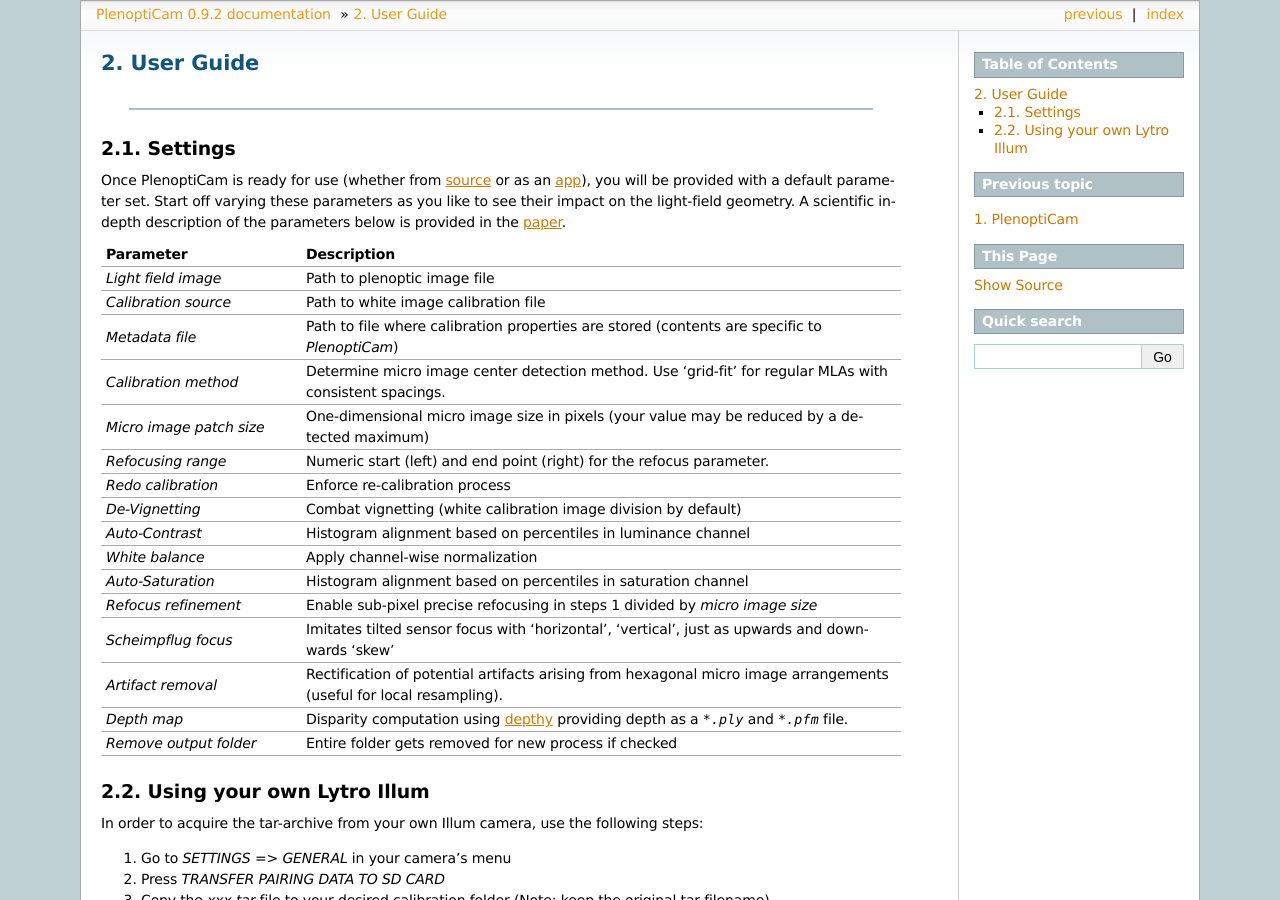
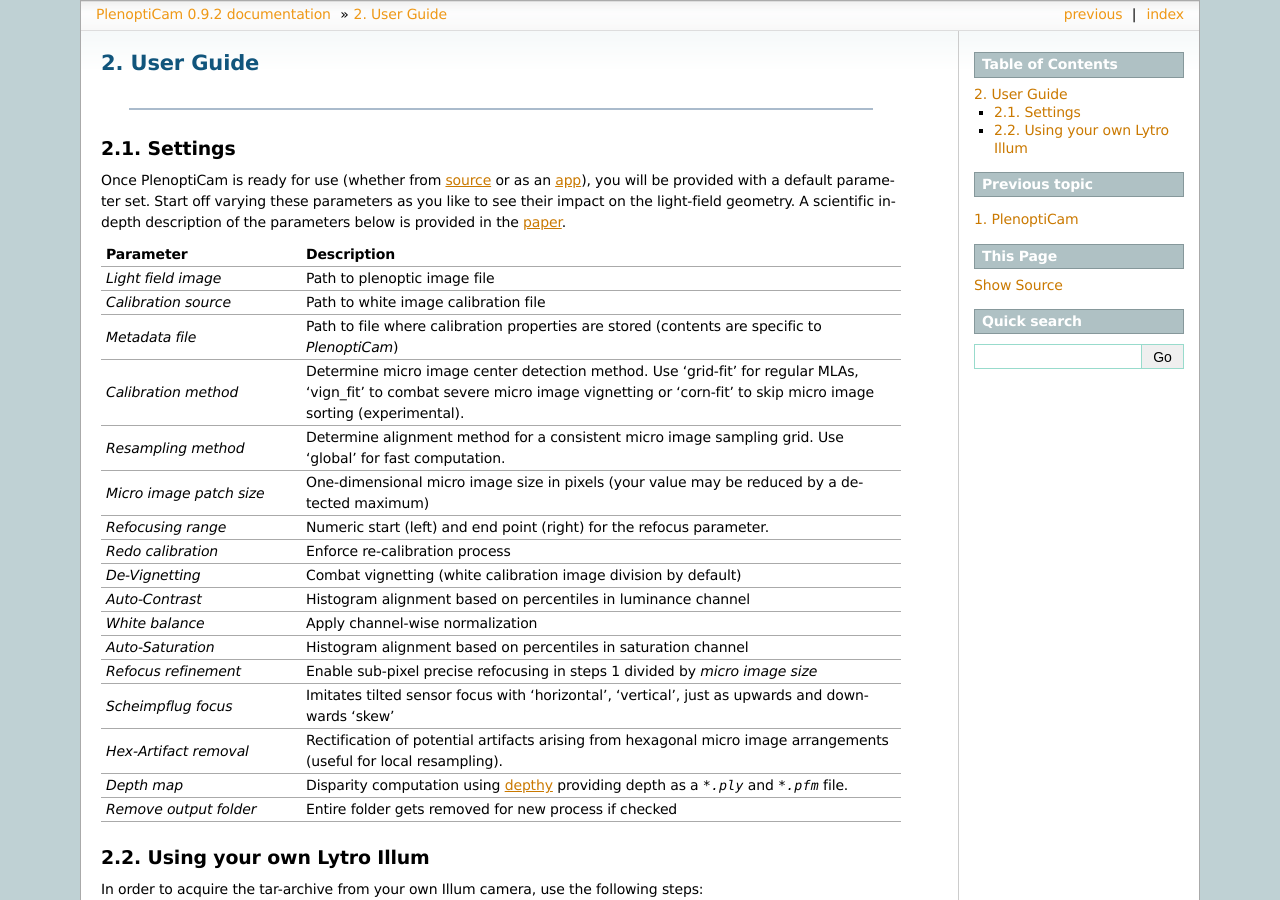
Before and after one commit to hahnec/plenopticam, a Sphinx documentation site: the page built from docs/source/guide.rst, in a window 1280 px wide and 900 px high. Built offline with Sphinx 7.4.7, drawn with Linux system fonts in a browser that asks for light colours; the version number is read from the project's files by our own code.

Commit message:
docs(opts): add calibration and resampling method descriptions

```diff
--- a/docs/source/guide.rst
+++ b/docs/source/guide.rst
@@ -33,7 +33,9 @@
    * - *Metadata file*
      - Path to file where calibration properties are stored (contents are specific to *PlenoptiCam*)
    * - *Calibration method*
-     - Determine micro image center detection method. Use 'grid-fit' for regular MLAs with consistent spacings.
+     - Determine micro image center detection method. Use 'grid-fit' for regular MLAs, 'vign_fit' to combat severe micro image vignetting or 'corn-fit' to skip micro image sorting (experimental).
+   * - *Resampling method*
+     - Determine alignment method for a consistent micro image sampling grid. Use 'global' for fast computation.
    * - *Micro image patch size*
      - One-dimensional micro image size in pixels (your value may be reduced by a detected maximum)
    * - *Refocusing range*
@@ -52,7 +54,7 @@
      - Enable sub-pixel precise refocusing in steps 1 divided by *micro image size*
    * - *Scheimpflug focus*
      - Imitates tilted sensor focus with 'horizontal', 'vertical', just as upwards and downwards 'skew'
-   * - *Artifact removal*
+   * - *Hex-Artifact removal*
      - Rectification of potential artifacts arising from hexagonal micro image arrangements (useful for local resampling).
    * - *Depth map*
      - Disparity computation using depthy_ providing depth as a `*.ply` and `*.pfm` file.
```
Also changed, not shown: 3 other files.
